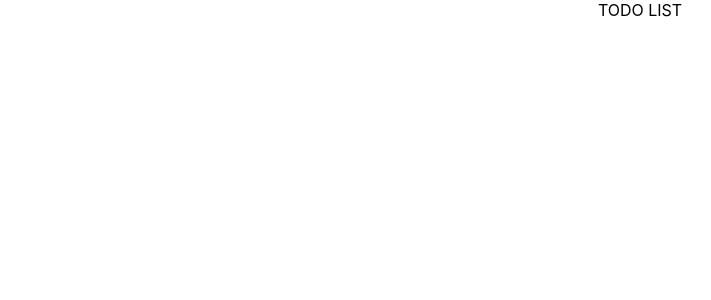
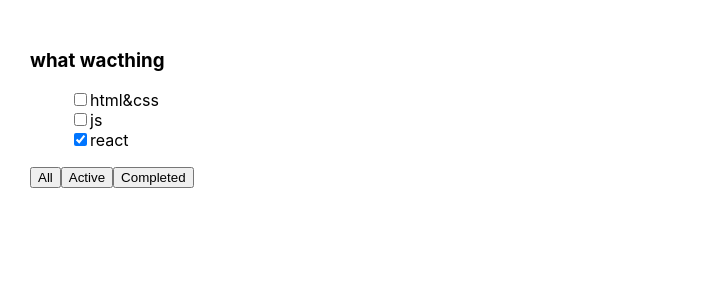
Before and after one commit to Asya0/todo-list, a React (Create React App) app in the folder todolist/: page / in a window 1280 px wide. Shown: the top 300 px of the page, without its empty margins (0-711 px from the left). Built offline with nearby package versions, Linux system fonts and the light colour scheme.

Commit message:
feat: added the Todolist component

```diff
--- a/todolist/src/App.css
+++ b/todolist/src/App.css
@@ -1,38 +1,10 @@
 .App {
-  text-align: center;
+  display: flex;
+  padding: 30px;
 }
-
-.App-logo {
-  height: 40vmin;
-  pointer-events: none;
+.App > div {
+  margin-right: 50px;
 }
-
-@media (prefers-reduced-motion: no-preference) {
-  .App-logo {
-    animation: App-logo-spin infinite 20s linear;
-  }
+li {
+  list-style-type: none;
 }
-
-.App-header {
-  background-color: #282c34;
-  min-height: 100vh;
-  display: flex;
-  flex-direction: column;
-  align-items: center;
-  justify-content: center;
-  font-size: calc(10px + 2vmin);
-  color: white;
-}
-
-.App-link {
-  color: #61dafb;
-}
-
-@keyframes App-logo-spin {
-  from {
-    transform: rotate(0deg);
-  }
-  to {
-    transform: rotate(360deg);
-  }
-}
--- a/todolist/src/App.js
+++ b/todolist/src/App.js
@@ -1,19 +1,19 @@
 import './App.css';
+import { Todolist } from './Todolist';
 
 function App() {
-  debugger;
+
+let tasks1 = [
+  {id: 1, title: "learn", isDone: false},
+  {id: 2, title: "watch", isDone: false},
+  {id: 3, title: "read", isDone: true},
+]
+
   return (
     <div className="App">
-      <Todolist />
+      <Todolist title="what wacthing" tasks={tasks1} />
     </div>
   );
 }
 
-function Todolist() {
-  debugger;
-  return (
-  <div>TODO LIST</div>
-  );
-}
-
 export default App;
--- /dev/null
+++ b/todolist/src/Todolist.js
@@ -0,0 +1,23 @@
+import { useState } from "react";
+
+export function Todolist(props) {
+
+  return (
+    <div>
+      {/* TODO LIST */}
+      <h3>{props.title}</h3>
+
+      <ul>
+        <li><input type='checkbox' checked={props.tasks[0].isDone} /><span>html&css</span></li>
+        <li><input type='checkbox' checked={props.tasks[1].isDone} /><span>js</span></li>
+        <li><input type='checkbox' checked={props.tasks[2].isDone} /><span>react</span></li>
+      </ul>
+      <div>
+        <button>All</button>
+        <button>Active</button>
+        <button>Completed</button>
+      </div>
+
+    </div>
+  );
+}
--- a/todolist/src/index.js
+++ b/todolist/src/index.js
@@ -3,7 +3,6 @@ import ReactDOM from 'react-dom/client';
 import './index.css';
 import App from './App';
 import reportWebVitals from './reportWebVitals';
-debugger;
 
 const root = ReactDOM.createRoot(document.getElementById('root'));
 root.render(
```
